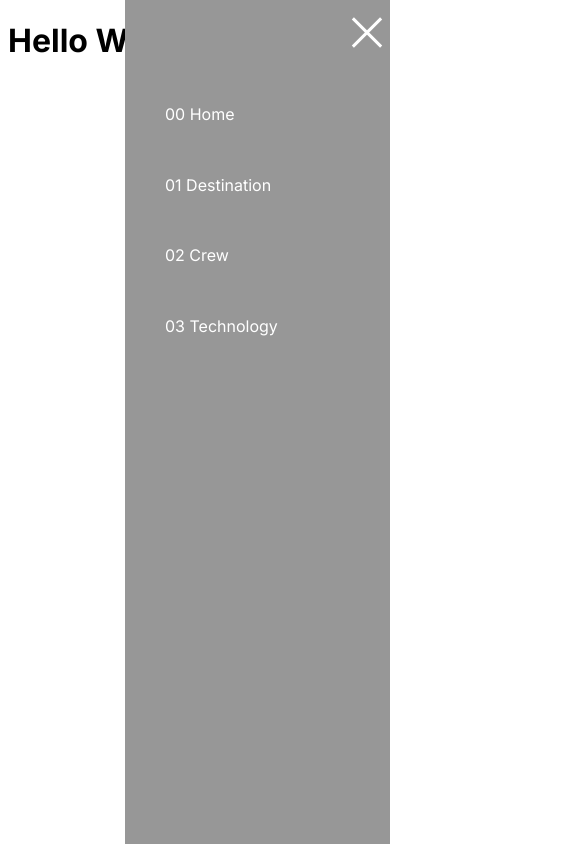
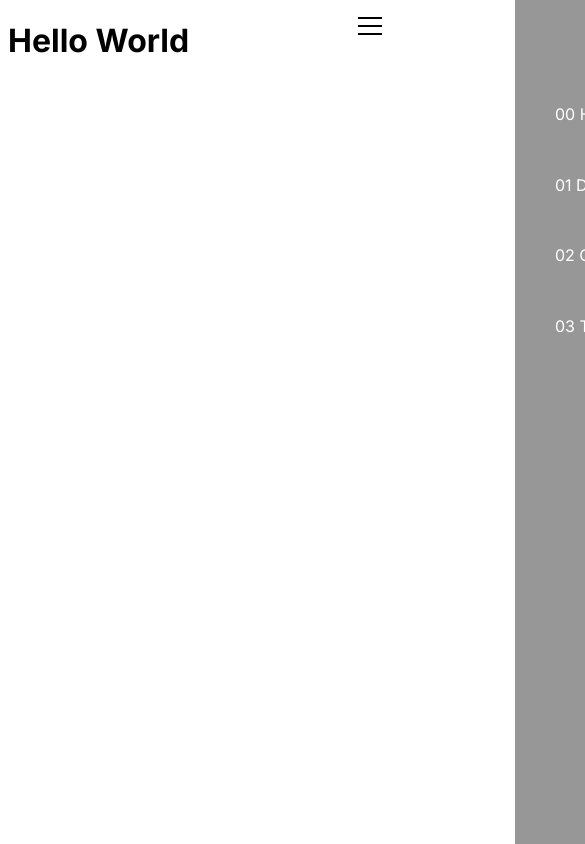
Before and after one commit to DarkPhoenixNinja92/Space-Tourism-Website, a Next.js app: page / in a window 390 px wide. Shown: the top 844 px of the page, 585 px wide, since content can reach past the window. Built offline with nearby package versions, Linux system fonts and the light colour scheme.

Commit message:
mobile menu

```diff
--- a/app/components/Navbar.js
+++ b/app/components/Navbar.js
@@ -3,13 +3,16 @@
 import { useState } from "react";
 
 const Navbar = () => {
-    const xPathVal = ['m2.919.297 28.284 28.284-2.122 2.122L.797 2.419z', 'M.797 28.581 29.081.297l2.122 2.122L2.919 30.703z'];
-    const [navClass, setNavClass] = useState('');
-    const [menuIco, setMenuIco] = useState('http://www.w3.org/2000/svg');
-    const [fillColor, setFillColor] = useState('#FFF');
+    const [isOpen, setIsOpen] = useState(false);
+
+    const toggleMenu = () => {
+        setIsOpen((open) => !open);
+    }
+
     return (
-        <nav className={navClass}>
-            <svg onClick={() => {setNavClass('nav-hide'); setMenuIco('http://www.w3.org/2000/svg'); setFillColor('#000')}} className="nav-control" width="32" height="31" xmlns='http://www.w3.org/2000/svg'><g fill={fillColor} fillRule="evenodd"><path d="m2.919.297 28.284 28.284-2.122 2.122L.797 2.419z"/><path d="M.797 28.581 29.081.297l2.122 2.122L2.919 30.703z"/></g></svg>
+        <div>
+            <svg onClick={toggleMenu} className={`nav-control ${!isOpen ? "nav-hide" : ""}`} width="32" height="31" xmlns='http://www.w3.org/2000/svg'><g fill={isOpen ? '#fff' : "#000"} fillRule="evenodd"><path d={isOpen ? "m2.919.297 28.284 28.284-2.122 2.122L.797 2.419z" : "M24 16v2H0v-2h24zm0-8v2H0V8h24zm0-8v2H0V0h24z"}/><path d= {isOpen ? "M.797 28.581 29.081.297l2.122 2.122L2.919 30.703z" : ""}/></g></svg>
+            <nav className={`navbar ${!isOpen ? 'nav-hide' : ""}`}>
                 <ul className="nav-list">
                     <li className="nav-itm"><a className="nav-link" href=""><span>00</span> Home</a></li>
                     <li className="nav-itm"><a className="nav-link" href=""><span>01</span> Destination</a></li>
@@ -17,6 +20,7 @@ const Navbar = () => {
                     <li className="nav-itm"><a className="nav-link" href=""><span>03</span> Technology</a></li>
                 </ul>
             </nav>
+        </div>
     )
 }
 
--- a/app/globals.css
+++ b/app/globals.css
@@ -15,7 +15,7 @@ nav {
 .nav-control {
   position: absolute;
   z-index: 9000;
-  left: 58vw;
+  right: 0;
   top: 2vh;
   cursor: pointer;
 }
```
Lines whose indentation alone changed are shown as unchanged.
